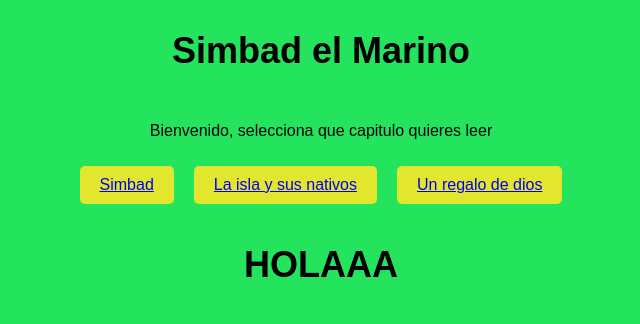
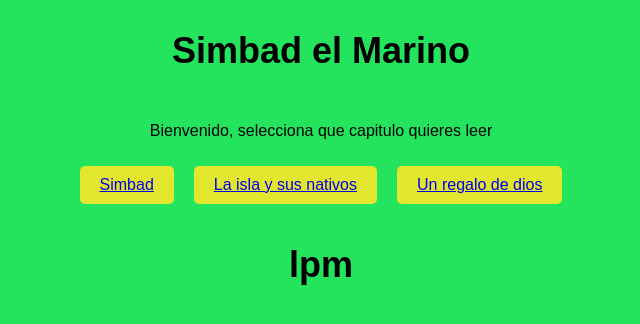
Before and after one commit to Sa1Uce123/APT, a plain HTML site: page index.html in a window 1280 px wide. Shown: the whole page, without its empty margins (319-959 px from the left). Drawn offline with Linux system fonts and the light colour scheme.

Commit message:
Update index.html

```diff
--- a/index.html
+++ b/index.html
@@ -17,7 +17,7 @@
       <button id="button2" class="button"><a href="pestañas/laIsla.html" target="_blank">La isla y sus nativos</a></button>
       <button id="button3" class="button"><a href="pestañas/regalo.html" target="_blank">Un regalo de dios</a></button>
       </div>
-      <h1>HOLAAA</h1>
-  </body>
+      <h1>lpm</h1>
+    </body>
 
 </html>
```
